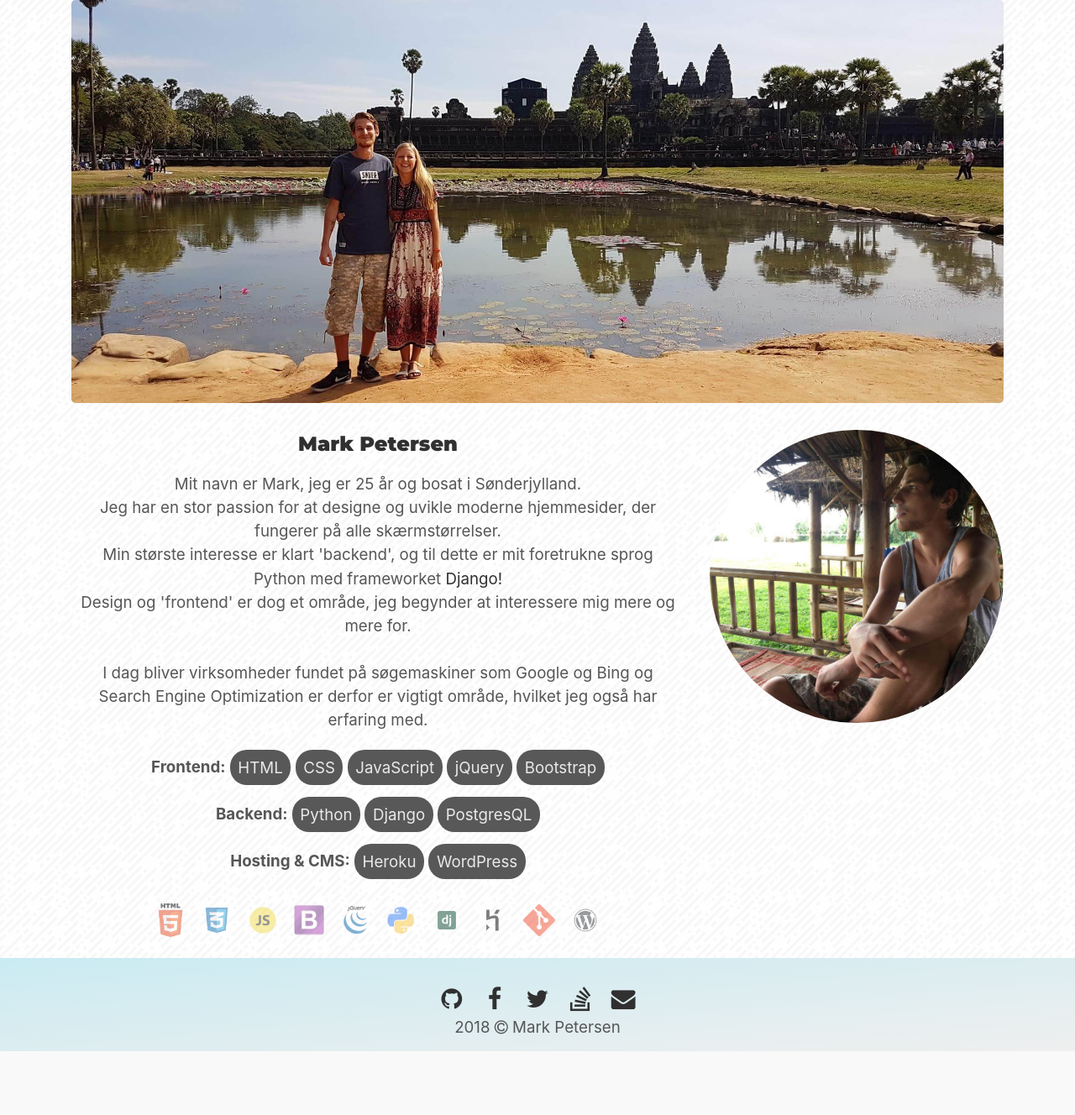
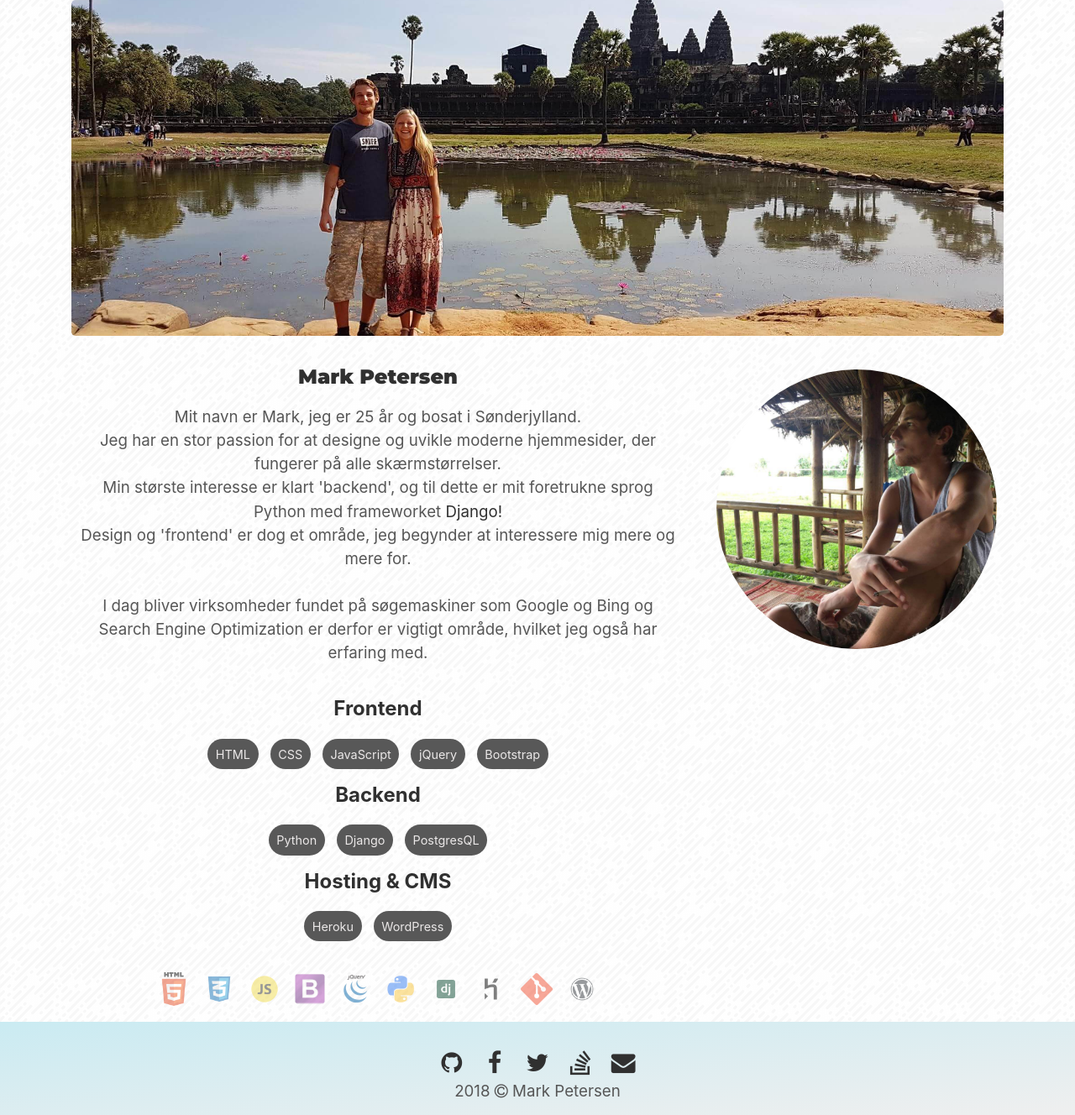
Before and after one commit to MarkP92/personal-portfolio, a Django app: page /om/ in a window 1280 px wide. Shown: the part 65-1393 px from the top of the page at 84% size. Before the commit the page ends 1317 px from the top, so only its background shows below. Run offline with Django 3.2, Linux system fonts and the light colour scheme; some libraries are stand-ins or nearby versions.

Commit message:
change about page

```diff
--- a/about/templates/about/about.html
+++ b/about/templates/about/about.html
@@ -15,10 +15,28 @@
                     Min største interesse er klart 'backend', og til dette er mit foretrukne sprog Python med frameworket <a href="https://www.djangoproject.com/">Django!</a><br />
                     Design og 'frontend' er dog et område, jeg begynder at interessere mig mere og mere for.<br /><br />
                     I dag bliver virksomheder fundet på søgemaskiner som Google og Bing og Search Engine Optimization er derfor er vigtigt område, hvilket jeg også har erfaring med.<br /><br />
-                    <strong>Frontend:</strong> <span class="code-box">HTML</span> <span class="code-box">CSS</span> <span class="code-box">JavaScript</span> <span class="code-box">jQuery</span> <span class="code-box">Bootstrap</span><br /><br />
-                    <strong>Backend:</strong> <span class="code-box">Python</span> <span class="code-box">Django</span> <span class="code-box">PostgresQL</span><br /><br />
-                    <strong>Hosting & CMS:</strong> <span class="code-box">Heroku</span> <span class="code-box">WordPress</span>
                 </p>
+                <div class="skill-list">
+                    <h5 class="mb-1"><strong>Frontend</strong></h5>
+                    <ul class="skills">
+                        <li><span class="code-box">HTML</span></li>
+                        <li><span class="code-box">CSS</span></li>
+                        <li><span class="code-box">JavaScript</span></li>
+                        <li><span class="code-box">jQuery</span></li>
+                        <li><span class="code-box">Bootstrap</span></li>
+                    </ul>
+                    <h5 class="mb-1"><strong>Backend</strong></h5>
+                    <ul class="skills">
+                        <li><span class="code-box">Python</span></li>
+                        <li><span class="code-box">Django</span></li>
+                        <li><span class="code-box">PostgresQL</span></li>
+                    </ul>
+                    <h5 class="mb-1"><strong>Hosting & CMS</strong></h5>
+                    <ul class="skills">
+                        <li><span class="code-box">Heroku</span></li>
+                        <li><span class="code-box">WordPress</span></li>
+                    </ul>
+                </div>
                 <ul class="skills">
                     <li class="skill-item"><img src="{% static 'img/html_icon.png' %}" alt="HTML5"/></li>
                     <li class="skill-item"><img src="{% static 'img/css_icon.png' %}" alt="CSS3"/></li>
@@ -33,7 +51,7 @@
                 </ul>
             </div>
             <div class="col-lg-4 col-sm-12 justify-content-center align-items-center">
-                <img src="{% static 'img/mark.jpg' %}" class="img-fluid" alt="Mark Petersen" id="about-img">
+                <img src="{% static 'img/mark.jpg' %}" class="img-fluid p-2" alt="Mark Petersen" id="about-img">
             </div>
         </div>
     </div>
--- a/static/css/style.css
+++ b/static/css/style.css
@@ -3,6 +3,7 @@ html {
     font-size: 16px;
     overflow-x: hidden;
     height: 100%;
+
 }
 
 *::before *::after {
@@ -18,6 +19,9 @@ body {
     background-color: #efefef;
     display: block;
     border: none;
+    background-image: url(../img/lines.png);
+    background-color: rgba(255, 255, 255, 0.5);
+    background-blend-mode: lighten;
 }
 
 body p {
@@ -62,6 +66,7 @@ ul {
 }
 
 li {
+    display: inline-block;
     padding: 5px;
 }
 
@@ -91,7 +96,7 @@ li {
     background: linear-gradient(#caebf2, transparent 80%), linear-gradient(0deg, #efefef, transparent 2%), url(../img/new_hero.jpg);
     background-repeat: no-repeat;
     background-position: center center;
-    height: 100vh;
+    height: 105vh;
     width: 100%;
     background-size: cover;
     margin: 0;
@@ -124,12 +129,6 @@ li {
 }
 
 /* MAIN CONTENT */
-.main-content {
-    background-image: url(../img/lines.png);
-    background-color: rgba(255, 255, 255, 0.5);
-    background-blend-mode: lighten;
-}
-
 .section-header {
     font-weight: 700;
     font-size: 1.8rem;
@@ -159,7 +158,7 @@ li {
     background-size: cover;
     background-repeat: no-repeat;
     background-position: center center;
-    height: 60vh;
+    height: 50vh;
 }
 
 .code-box {
@@ -172,9 +171,8 @@ li {
 /* SKILL ICON LIST */
 .skills {
     list-style-type: none;
-    font-size: 1.2em;
     margin: auto;
-    padding: 25px;
+    padding: 1.2rem;
 }
 
 .skill-item {
@@ -213,6 +211,7 @@ li {
     background-size: cover;
     background-repeat: no-repeat;
     background-position: center center;
+    /* height: 50vh; */
 }
 
 /* BLOG */
```
